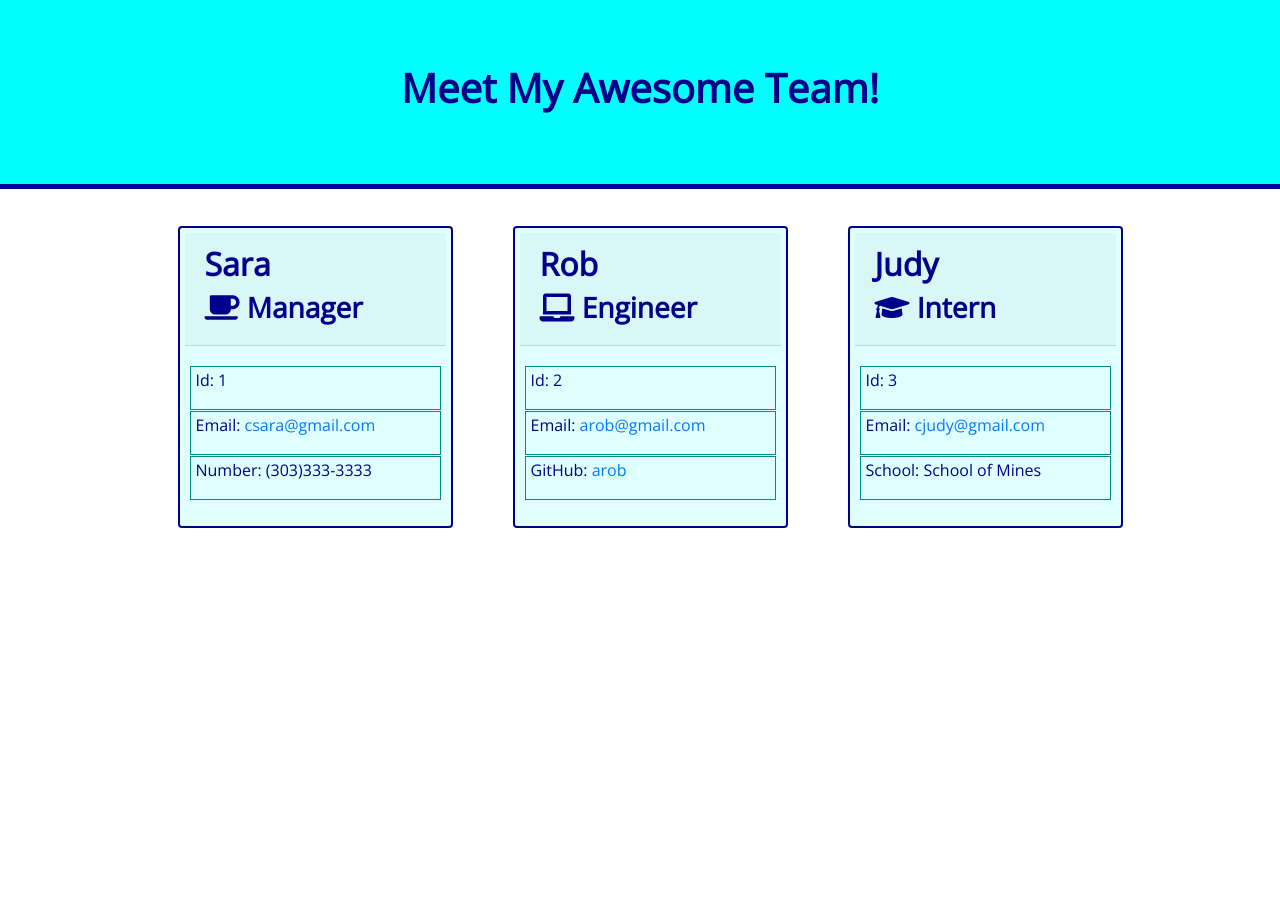
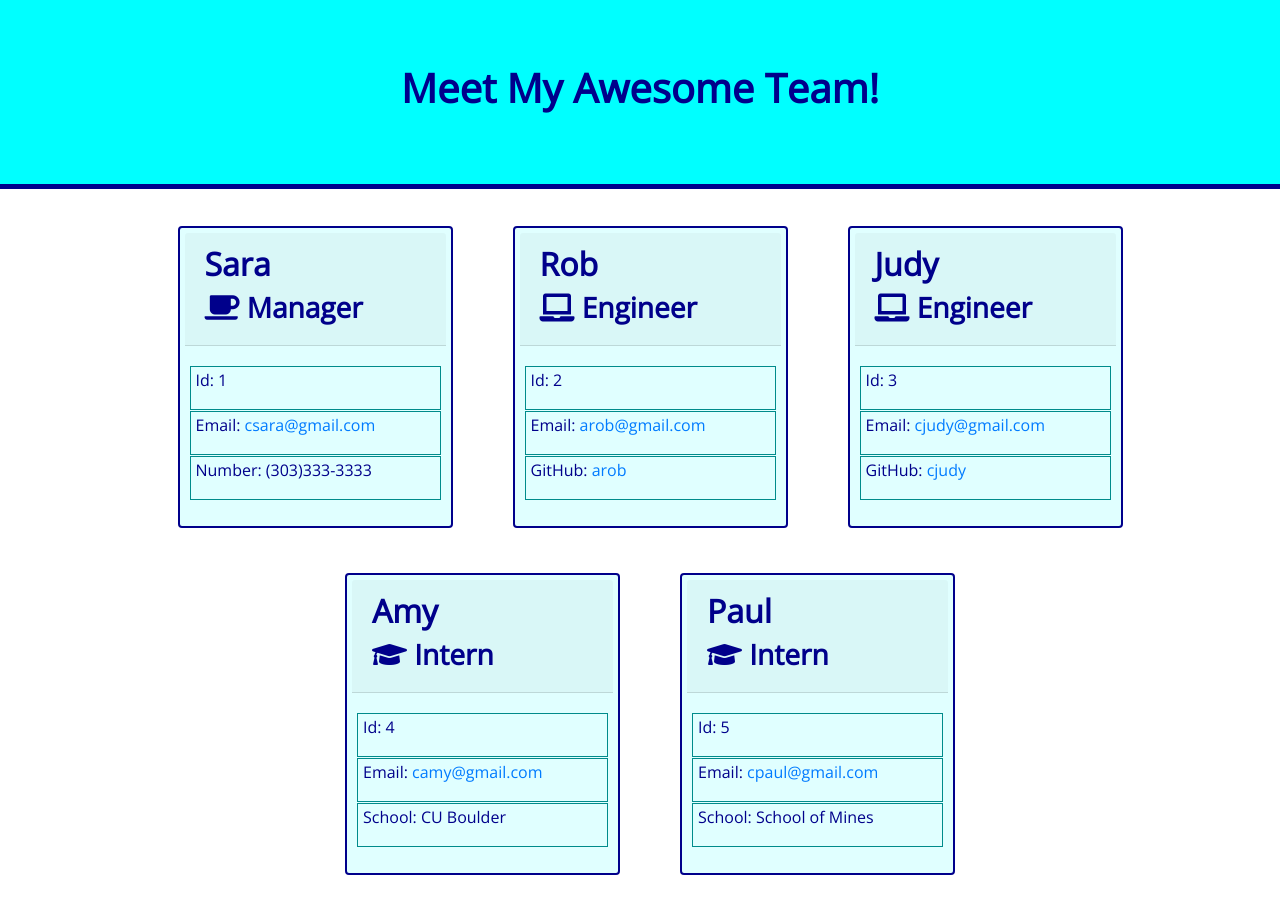
Before and after one commit to csara715/Bootcamp-WK10-Challenge-Team-Profile-Generator, a website: page dist/index.html in a window 1280 px wide. Before the commit the page ends 800 px from the top, so only its background shows below. Drawn offline with nearby package versions, Linux system fonts and the light colour scheme.

Commit message:
updated README

```diff
--- a/dist/index.html
+++ b/dist/index.html
@@ -61,7 +61,7 @@
       </div><div class="card">
       <div class="card-header">
         <h2>Judy</h2>
-        <h3><i class="fa fa-graduation-cap" aria-hidden="true"></i> Intern</h3>
+        <h3><i class="fa fa-laptop" aria-hidden="true"></i> Engineer</h3>
       </div>
       <div class="card-body">
         <row class="row">
@@ -69,6 +69,38 @@
         </row>
         <row class="row">
         <p>Email: <a href="mailto:cjudy@gmail.com">cjudy@gmail.com</a></p>
+        </row>
+        <row class="row">
+        <p>GitHub: <a href="https://github.com/cjudy" target="_blank">cjudy</a></p>
+        </row>
+      </div>
+      </div><div class="card">
+      <div class="card-header">
+        <h2>Amy</h2>
+        <h3><i class="fa fa-graduation-cap" aria-hidden="true"></i> Intern</h3>
+      </div>
+      <div class="card-body">
+        <row class="row">
+        <p>Id: 4</p>
+        </row>
+        <row class="row">
+        <p>Email: <a href="mailto:camy@gmail.com">camy@gmail.com</a></p>
+        </row>
+        <row class="row">
+        <p>School: CU Boulder</p>
+        </row>
+      </div>
+      </div><div class="card">
+      <div class="card-header">
+        <h2>Paul</h2>
+        <h3><i class="fa fa-graduation-cap" aria-hidden="true"></i> Intern</h3>
+      </div>
+      <div class="card-body">
+        <row class="row">
+        <p>Id: 5</p>
+        </row>
+        <row class="row">
+        <p>Email: <a href="mailto:cpaul@gmail.com">cpaul@gmail.com</a></p>
         </row>
         <row class="row">
         <p>School: School of Mines</p>
```
Also changed, not shown: Assets/MyTeam.png, 2 other files.
